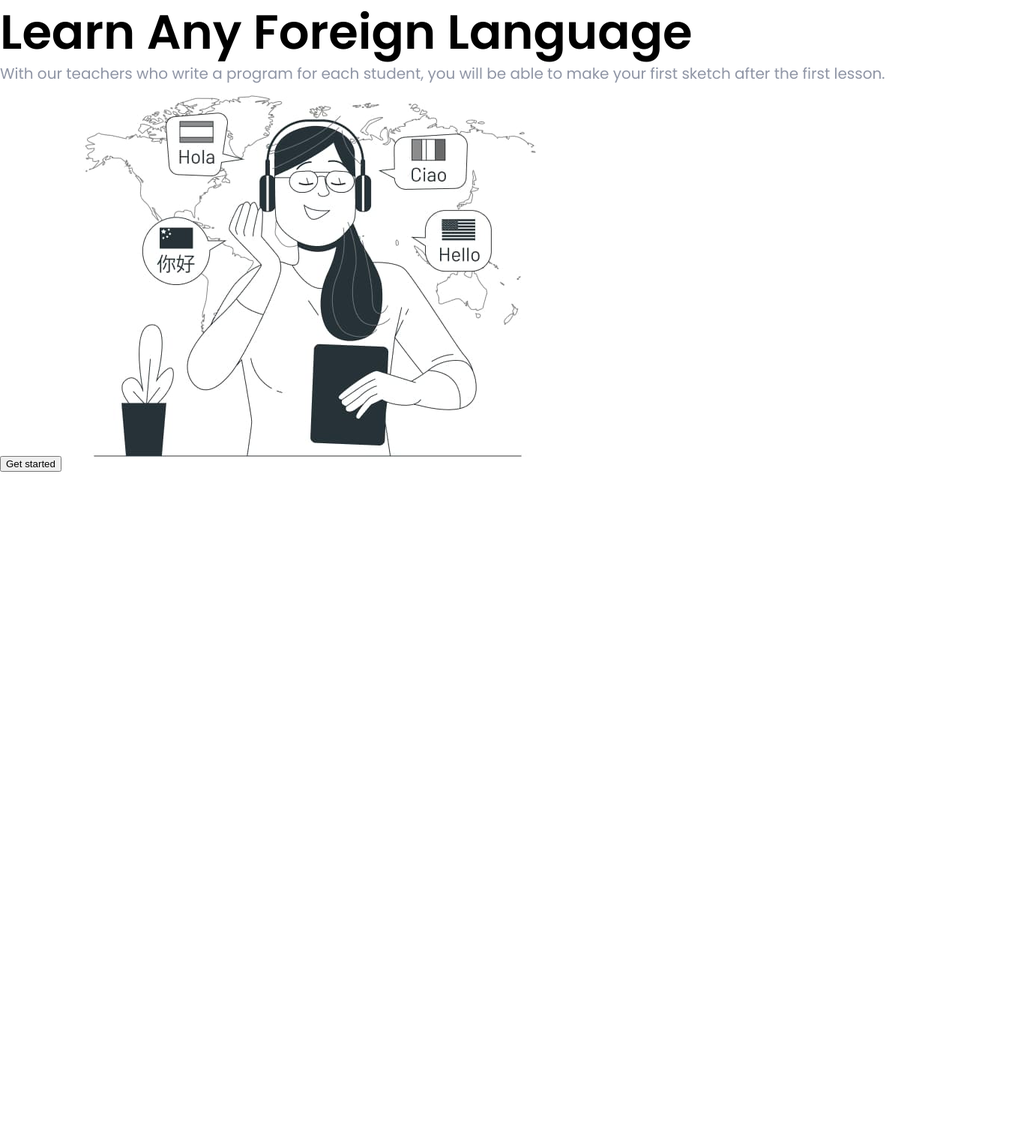
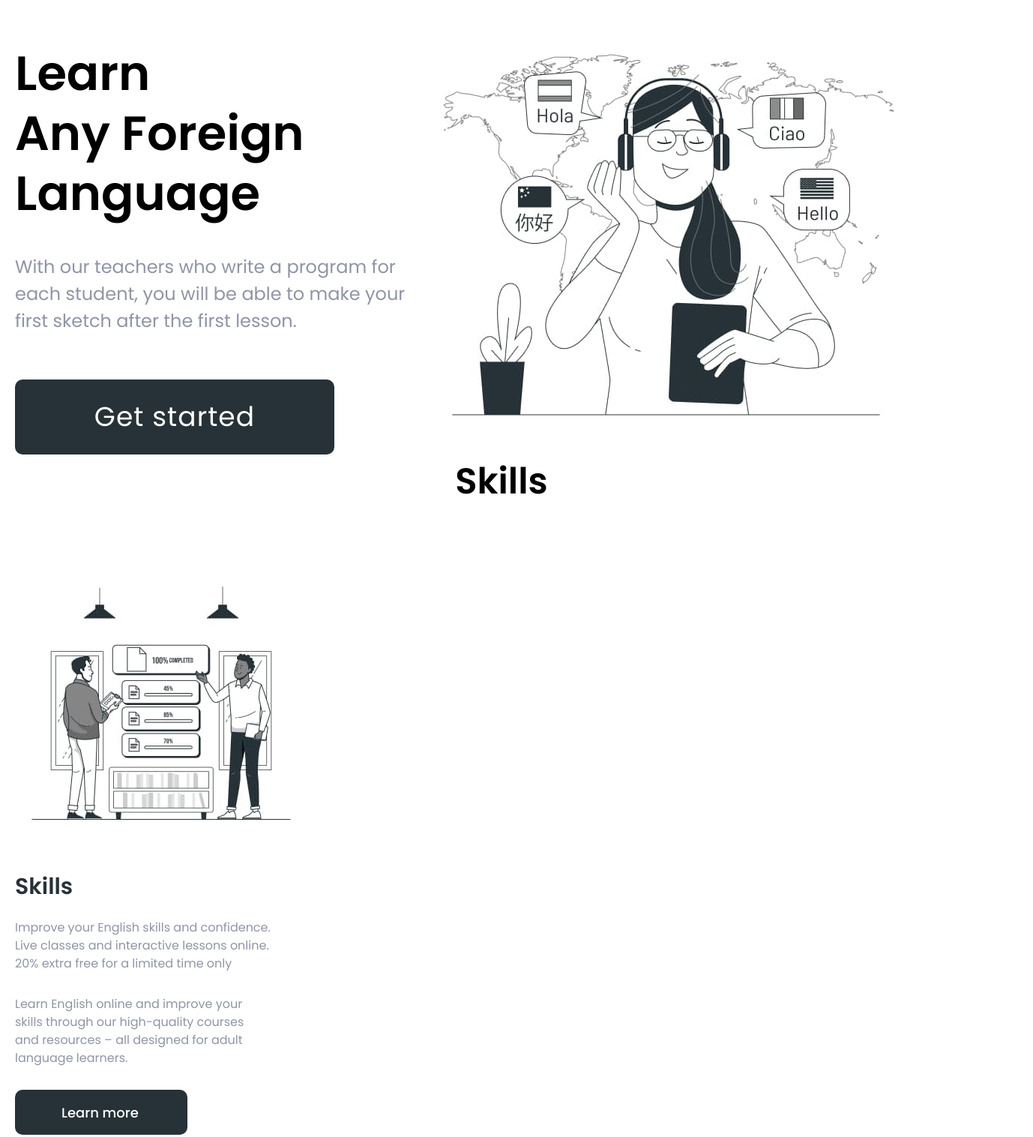
Before and after one commit to Nikolay96UA/Britlex, a plain HTML site: page index.html in a window 1280 px wide. Shown: the part 177-1693 px from the top of the page at 75% size, 1378 px wide, since content can reach past the window. Before the commit the page ends 988 px from the top, so only its background shows below. Drawn offline with nearby package versions, Linux system fonts and the light colour scheme.

Commit message:
section two

```diff
--- a/css/style.css
+++ b/css/style.css
@@ -31,6 +31,10 @@ ul {
   padding: 0;
 }
 
+button {
+  cursor: pointer;
+}
+
 .list {
   list-style: none;
 }
@@ -43,7 +47,22 @@ ul {
   width: 1338px;
   padding-left: 20px;
   padding-right: 20px;
-  /* outline: 1px solid teal; */
+  /* outline: 1px solid teal;  */
+}
+
+.section {
+  padding-top: 180px;
+  padding-bottom: 180px;
+}
+
+.title-section {
+  margin-bottom: 60px;
+
+  font-weight: 600;
+  font-size: 48px;
+  line-height: 1.5;
+
+  color: var(--color-section-title);
 }
 
 /* --------------HEADER-------------- */
@@ -99,10 +118,114 @@ ul {
 }
 
 /* -------------- HERO-------------- */
+.section-hero {
+  display: flex;
+  margin-top: 55px;
+}
+
+.hero-info {
+  display: inline-block;
+  max-width: 540px;
+}
 
 .hero-title {
+  margin-bottom: 40px;
+
   color: var(--color-section-title);
   font-weight: 600;
   font-size: 64px;
   line-height: 1.25;
 }
+
+.hero-img {
+  display: inline-block;
+}
+
+.hero-text {
+  margin-bottom: 60px;
+  font-size: 24px;
+  line-height: 1.5;
+}
+
+.hero-button {
+  background-color: var(--background-buttom);
+  border-radius: 10px;
+  border: 1px solid transparent;
+  width: 426px;
+  height: 100px;
+
+  color: var(--text-button-hero);
+  font-size: 36px;
+  line-height: 1.5;
+  letter-spacing: 0.03em;
+}
+
+.title-skills {
+  text-align: center;
+}
+
+.subtitle-section-skills {
+  display: block;
+  margin-bottom: 20px;
+  margin-right: 0;
+
+  font-weight: 600;
+  font-size: 30px;
+  line-height: 1.5;
+
+  color: #263238;
+}
+
+.button-skills-speaking {
+  display: block;
+  width: 230px;
+  height: 60px;
+  border-radius: 10px;
+  padding: 17px 62px;
+
+  background-color: var(--background-buttom);
+  color: var(--text-button-hero);
+  text-decoration: none;
+  font-weight: 500;
+  font-size: 18px;
+  line-height: 1.5;
+}
+
+.button-skills {
+  display: block;
+  width: 218px;
+  height: 60px;
+  border-radius: 10px;
+  padding: 15px 51px;
+
+  background-color: var(--background-buttom);
+  color: var(--text-button-hero);
+  text-decoration: none;
+  font-weight: 500;
+  font-size: 18px;
+  line-height: 1.5;
+}
+
+.skills-img {
+  margin-bottom: 24px;
+}
+
+.skills-text {
+  display: inline-block;
+  margin-right: 0;
+  max-width: 347px;
+
+  margin-bottom: 30px;
+  font-size: 16px;
+}
+
+.list-skills {
+  display: block;
+  margin: 0;
+  width: 426px;
+  height: 947px;
+}
+
+.section-skills {
+  display: block;
+}
--- a/index.html
+++ b/index.html
@@ -9,6 +9,13 @@
     <link
       href="https://fonts.googleapis.com/css2?family=Poppins:wght@400;500;600&display=swap"
       rel="stylesheet"
+    />
+    <link
+      rel="stylesheet"
+      href="https://cdnjs.cloudflare.com/ajax/libs/modern-normalize/1.1.0/modern-normalize.min.css"
+      integrity="sha512-wpPYUAdjBVSE4KJnH1VR1HeZfpl1ub8YT/NKx4PuQ5NmX2tKuGu6U/JRp5y+Y8XG2tV+wKQpNHVUX03MfMFn9Q=="
+      crossorigin="anonymous"
+      referrerpolicy="no-referrer"
     />
     <link rel="stylesheet" href="./css/style.css" />
   </head>
@@ -41,45 +48,75 @@
     </header>
 
     <main>
-      <section>
-        <h1 class="hero-title">Learn Any Foreign Language</h1>
-        <p>
-          With our teachers who write a program for each student, you will be able to make your
-          first sketch after the first lesson.
-        </p>
-        <button type="button">Get started</button>
-        <img src="./images/img1.jpg" alt="girl listerning audio" width="654" height="510" />
+      <section class="section-hero">
+        <div class="conteiner">
+          <div class="hero-info">
+            <h1 class="hero-title">
+              Learn <br />
+              Any Foreign Language
+            </h1>
+            <p class="hero-text">
+              With our teachers who write a program for each student, you will be able to make your
+              first sketch after the first lesson.
+            </p>
+            <button type="button" class="hero-button">Get started</button>
+          </div>
+          <img
+            src="./images/img1.jpg"
+            alt="girl listerning audio"
+            width="654"
+            height="510"
+            class="hero-img"
+          />
+        </div>
       </section>
 
-      <section>
-        <h2>
-          <ul>
-            <li>
-              <img src="" alt="" />
-              <h3></h3>
-              <p></p>
-              <a href=""></a>
+      <section class="section-skills">
+        <div class="conteiner">
+          <h2 class="title-section title-skills">Skills</h2>
+          <ul class="list">
+            <li class="list-skills">
+              <img src="./images/img2.jpg" alt="Shared goals-bro" class="skills-img" />
+              <h3 class="subtitle-section-skills">Skills</h3>
+              <p class="skills-text">
+                Improve your English skills and confidence. Live classes and interactive lessons
+                online. 20% extra free for a limited time only
+              </p>
+              <p class="skills-text">
+                Learn English online and improve your </br> skills through our high-quality courses </br> and
+                resources – all designed for adult language learners.
+              </p>
+              <a href="" class="button-skills-speaking">Learn more</a>
+            </li>
+            <li class="list-skills-gor">
+              <img src="./images/img3.jpg" alt="Typewriter-bro" class="skills-img" />
+              <h3 class="subtitle-section-skills">Writing</h3>
+              <p class="skills-text">
+                One of the most important and extensive areas of natural science, the science that
+                studies substances, also their composition
+              </p>
+              <a href="" class="button-skills">Learn more</a>
+            </li>
+            <li class="list-skills-gor">
+              <img src="./images/img4.jpg" alt="" class="skills-img" />
+              <h3 class="subtitle-section-skills">Reading</h3>
+              <p class="skills-text">
+                Perception and response actions of the user resulting from the use and/or upcoming
+                use of the product, system or service
+              </p>
+              <a href="" class="button-skills">Learn more</a>
             </li>
             <li>
-              <img src="" alt="" />
-              <h3></h3>
-              <p></p>
-              <a href=""></a>
-            </li>
-            <li>
-              <img src="" alt="" />
-              <h3></h3>
-              <p></p>
-              <a href=""></a>
-            </li>
-            <li>
-              <img src="" alt="" />
-              <h3></h3>
-              <p></p>
-              <a href=""></a>
+              <img src="./images/img5.jpg" alt="" class="skills-img" />
+              <h3 class="subtitle-section-skills">Listening</h3>
+              <p class="skills-text">
+                Here you can find activities to practise your listening skills. Listening will help
+                you to improve your understanding
+              </p>
+              <a href="" class="button-skills">Learn more</a>
             </li>
           </ul>
-        </h2>
+        </div>
       </section>
     </main>
   </body>
```
Also changed, not shown: images/img2.jpg (added), images/img3.jpg (added), images/img4.jpg (added), images/img5.jpg (added).
